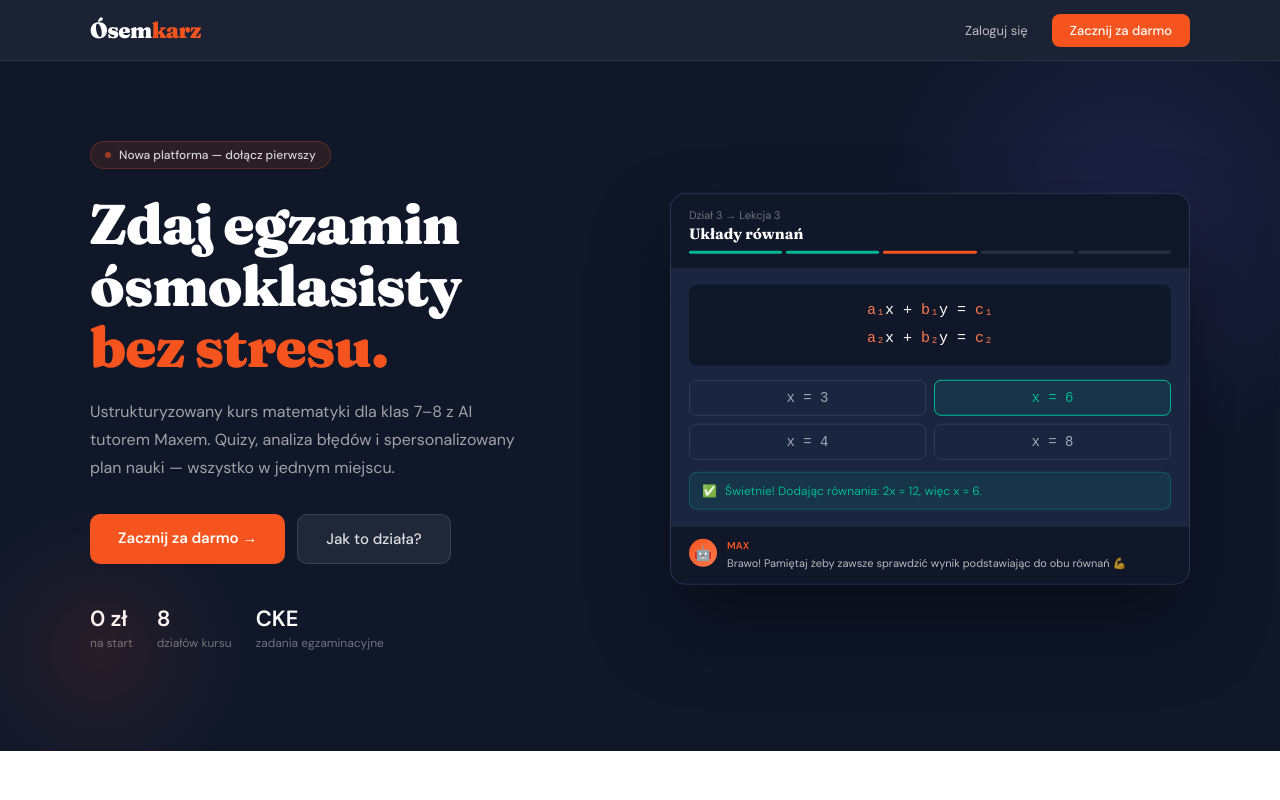
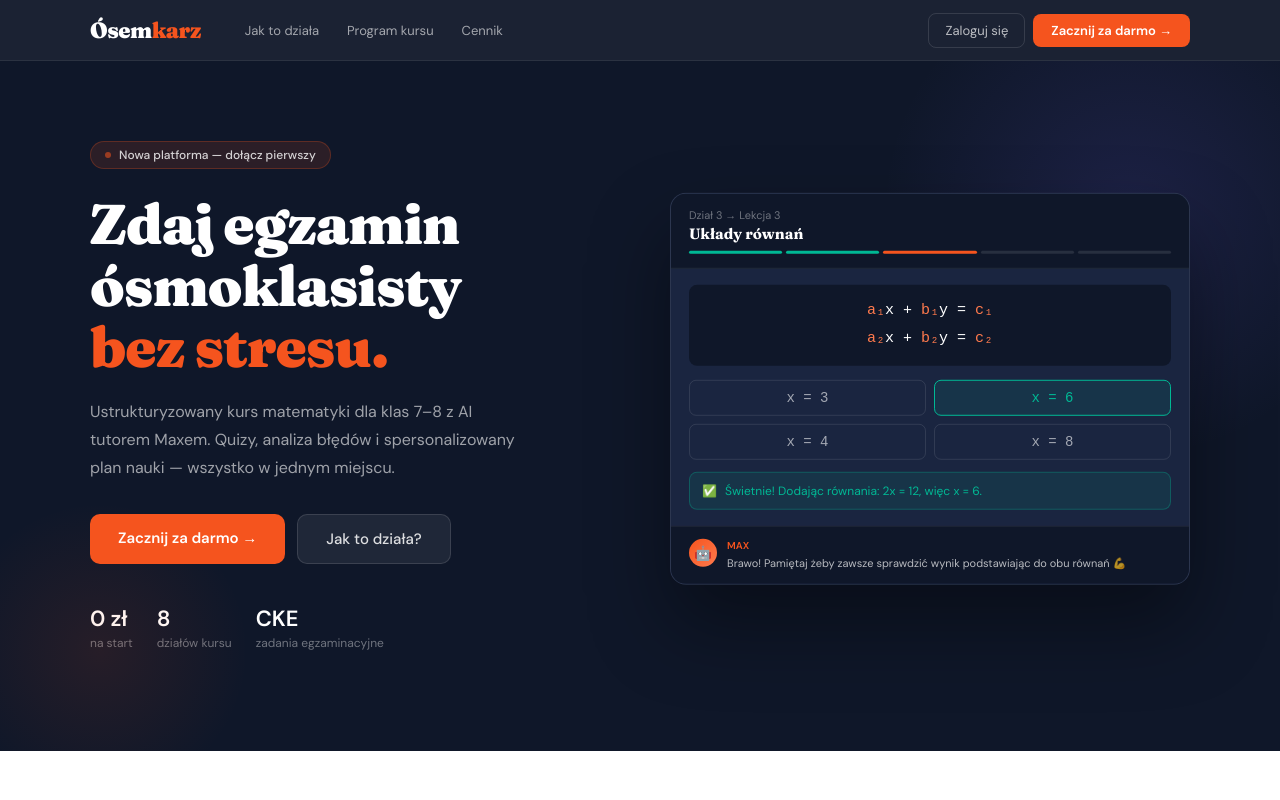
Before and after one commit to osemkarz/osemkarz, a Next.js app: page / in a window 1280 px wide. Shown: the top 800 px of the page. Built offline with nearby package versions, Linux system fonts and the light colour scheme.

Commit message:
Update page.js

```diff
--- a/app/page.js
+++ b/app/page.js
@@ -51,22 +51,30 @@ function Nav() {
       padding: '0 24px',
     }}>
       <div style={{ maxWidth: 1100, margin: '0 auto', display: 'flex', alignItems: 'center', justifyContent: 'space-between', height: 60 }}>
-        <div style={{ fontFamily: 'var(--font-display)', fontSize: 22, fontWeight: 900, color: '#fff', letterSpacing: '-0.5px' }}>
-          Ósem<span style={{ color: '#F5541E' }}>karz</span>
+        <div style={{ display: 'flex', alignItems: 'center', gap: 32 }}>
+          <Link href="/" style={{ fontFamily: 'var(--font-display)', fontSize: 22, fontWeight: 900, color: '#fff', letterSpacing: '-0.5px' }}>
+            Ósem<span style={{ color: '#F5541E' }}>karz</span>
+          </Link>
+          <div style={{ display: 'flex', gap: 4 }}>
+            {[['Jak to działa', '#jak-dziala'], ['Program kursu', '#program'], ['Cennik', '#cennik']].map(([l, h]) => (
+              <Link key={l} href={h} style={{ padding: '6px 12px', fontSize: 13, color: 'rgba(255,255,255,0.6)', borderRadius: 6, transition: 'color 0.15s' }}>
+                {l}
+              </Link>
+            ))}
+          </div>
         </div>
         <div style={{ display: 'flex', alignItems: 'center', gap: 8 }}>
-          <Link href="/kurs" style={{
+          <Link href="/login" style={{
             padding: '8px 16px', fontSize: 13, color: 'rgba(255,255,255,0.7)',
-            borderRadius: 8, transition: 'color 0.15s',
+            borderRadius: 8, border: '1px solid rgba(255,255,255,0.12)',
           }}>
             Zaloguj się
           </Link>
-          <Link href="/kurs" style={{
-            padding: '8px 18px', fontSize: 13, fontWeight: 500,
+          <Link href="/login" style={{
+            padding: '8px 18px', fontSize: 13, fontWeight: 600,
             background: '#F5541E', color: '#fff', borderRadius: 8,
-            transition: 'background 0.15s',
           }}>
-            Zacznij za darmo
+            Zacznij za darmo →
           </Link>
         </div>
       </div>
@@ -264,7 +272,7 @@ function HowItWorks() {
 
 function CourseMap() {
   return (
-    <section style={{ padding: '80px 24px', background: 'var(--navy)' }}>
+    <section id="program" style={{ padding: '80px 24px', background: 'var(--navy)' }}>
       <div style={{ maxWidth: 1100, margin: '0 auto' }}>
         <div style={{ display: 'grid', gridTemplateColumns: '1fr 1fr', gap: 60, alignItems: 'center' }}>
           <div>
```
